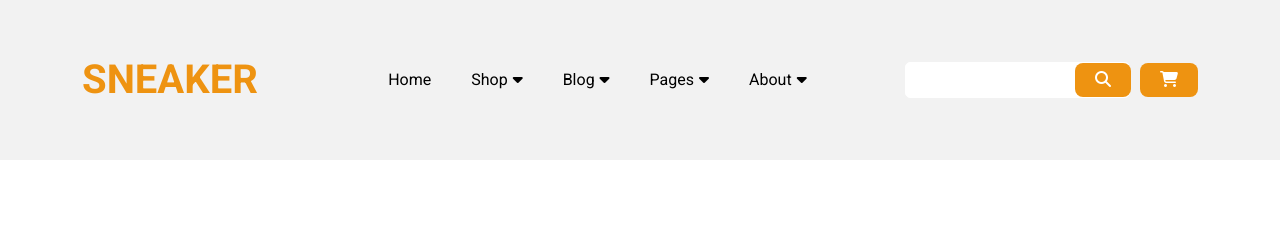
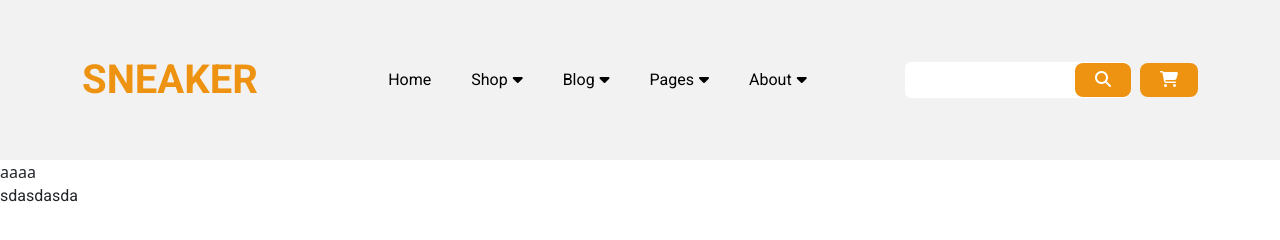
Before and after one commit to hongphuc190888/capstone2, a plain HTML site: page customer/index.html in a window 1280 px wide. Drawn offline with nearby package versions, Linux system fonts and the light colour scheme.

Commit message:
lehongphuc

```diff
--- a/customer/index.html
+++ b/customer/index.html
@@ -92,3 +92,4 @@
 </body>
 
 </html>
+aaaa <div>sdasdasda</div>
```
